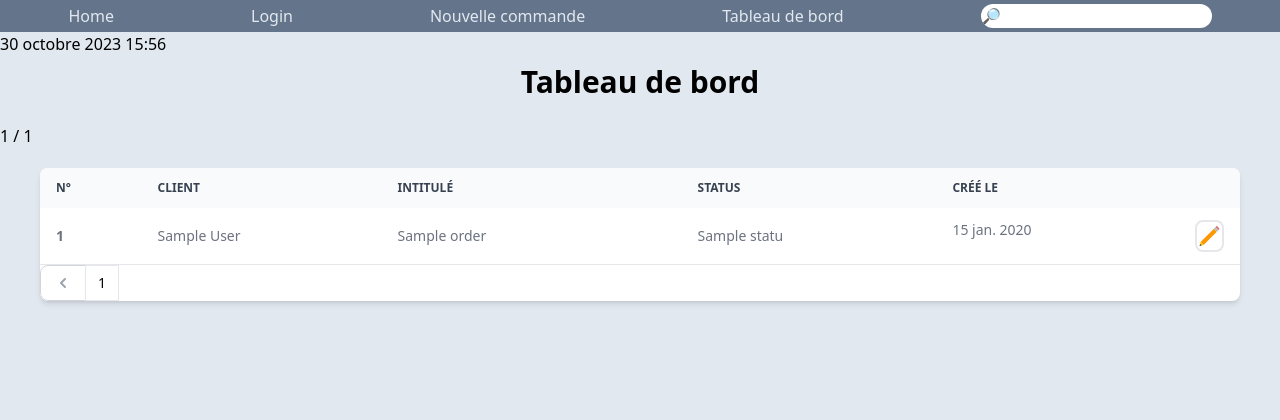
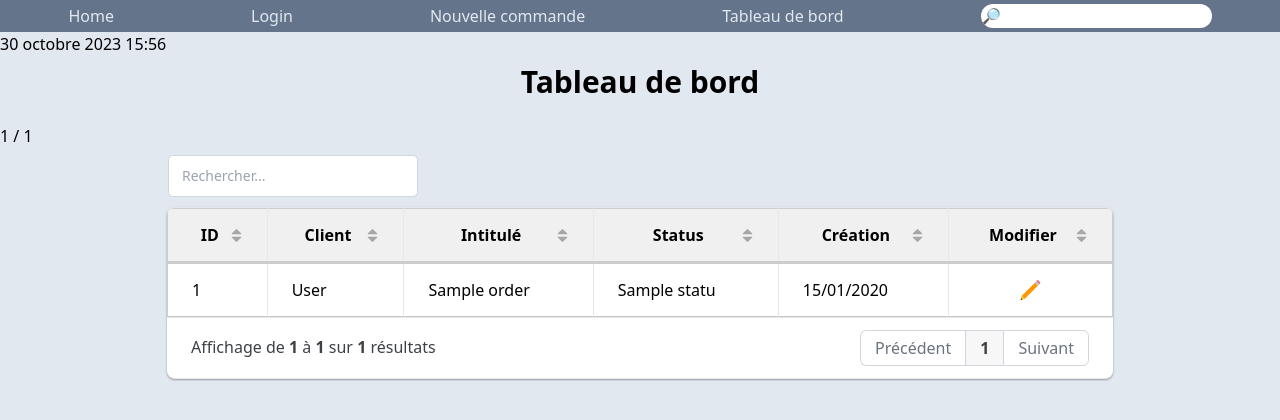
Before and after one commit to SimonDesc/order_nest, a Django app: page /dashboard/ in a window 1280 px wide. Shown: the top 420 px of the page. Run offline with Django 4.2, Linux system fonts and the light colour scheme; tables that the repository leaves empty hold one stand-in row (values such as "Sample post"); some libraries are stand-ins or nearby versions.

Commit message:
add gridjs and dashboard view

```diff
--- /dev/null
+++ b/src/webapp/static/js/grid.js
@@ -0,0 +1,82 @@
+document.addEventListener("DOMContentLoaded", function() {
+    const {
+        html
+    } = gridjs;
+    const columns = [
+        'ID',
+        'Client',
+        'Intitulé',
+        'Status',
+        'Création',
+        {
+            name: 'Modifier',
+            formatter: (_, row) => {
+                console.log(row)
+                return html(`<div class="flex justify-center"><a href='${row.cells[5].data}'><svg xmlns="http://www.w3.org/2000/svg"  viewBox="0 0 48 48" width="25px" height="28px"><path fill="#E57373" d="M42.583,9.067l-3.651-3.65c-0.555-0.556-1.459-0.556-2.015,0l-1.718,1.72l5.664,5.664l1.72-1.718C43.139,10.526,43.139,9.625,42.583,9.067"/><path fill="#FF9800" d="M4.465 21.524H40.471999999999994V29.535H4.465z" transform="rotate(134.999 22.469 25.53)"/><path fill="#B0BEC5" d="M34.61 7.379H38.616V15.392H34.61z" transform="rotate(-45.02 36.61 11.385)"/><path fill="#FFC107" d="M6.905 35.43L5 43 12.571 41.094z"/><path fill="#37474F" d="M5.965 39.172L5 43 8.827 42.035z"/></a></div>`)
+            }
+        },
+    ]
+
+    const grid = new gridjs.Grid({
+        columns: columns,
+        search: true,
+        pagination: {
+            limit: 20
+        },
+        width: 950,
+        resizable: true,
+        sort: true,
+        style: {
+            table: {
+                border: '1px solid #ccc'
+            },
+            th: {
+                'background-color': 'rgba(240, 240, 240)',
+                color: '#000',
+                'border-bottom': '3px solid #ccc',
+                'text-align': 'center'
+            },
+            td: {
+                'text-align': 'left'
+            },
+        },
+        language: {
+            'search': {
+                'placeholder': 'Rechercher...'
+            },
+            'pagination': {
+                'previous': 'Précédent',
+                'next': 'Suivant',
+                'showing': 'Affichage de',
+                'to': 'à',
+                'of': 'sur',
+                'results': 'résultats',
+                'first': 'Premier',
+                'last': 'Dernier',
+                'info': 'Affiche de $1 à $2 sur $3 résultats'
+            },
+            'loading': 'Chargement...',
+            'noRecordsFound': 'Aucun enregistrement trouvé',
+            'serverError': 'Erreur serveur',
+            'export': {
+                'csv': 'Télécharger en CSV',
+                'json': 'Télécharger en JSON'
+            },
+            'clear': 'Effacer',
+            'filter': {
+                'apply': 'Appliquer',
+                'cancel': 'Annuler'
+            },
+            'sort': {
+                'asc': 'Croissant',
+                'desc': 'Décroissant'
+            }
+        },
+        server: {
+            url: '/get_orders/',
+            then: data => data.results.map(order => [order.IDorder, order.customer, order.label, order.status, order.created, order.url])
+        }
+
+    });
+    grid.render(document.getElementById("wrapper"));
+});
--- a/src/webapp/templates/webapp/dashboard.html
+++ b/src/webapp/templates/webapp/dashboard.html
@@ -3,6 +3,9 @@
 
 {% block title %}
     <title>Tableau de bord</title>
+    <script src="https://cdn.jsdelivr.net/npm/gridjs/dist/gridjs.umd.js"></script>
+    <script src="{% static 'js/grid.js' %}"></script>
+    <link href="https://cdn.jsdelivr.net/npm/gridjs/dist/theme/mermaid.min.css" rel="stylesheet" />
 {% endblock %}
 
 {% block content %}
@@ -11,96 +14,12 @@
 
 
     <div class="flex items-center justify-center my-2"><h1 class="text-3xl font-bold mb-4">Tableau de bord</h1></div>
-<p> {{ accumulated_objects }} / {{ total_obj }} </p>
-</div>
-
-<section class=" dark:bg-gray-900 p-3 sm:p-5">
-    <div class="max-w-[1200px] mx-auto">
-        <!-- Commencez votre code ici -->
-        <div class="bg-white dark:bg-gray-800 relative shadow-md sm:rounded-lg overflow-hidden">
-            <!-- Début tableau -->
-            <div class="overflow-x-auto">
-                <table class="w-full h-full text-sm text-left text-gray-500 dark:text-gray-400">
-                    <thead class="text-xs text-gray-700 uppercase bg-gray-50 dark:bg-gray-700 dark:text-gray-400">
-                        <tr>
-                            <th scope="col" class="px-4 py-3">N°</th>
-                            <th scope="col" class="px-4 py-3">Client</th>
-                            <th scope="col" class="px-4 py-3">Intitulé</th>
-                            <th scope="col" class="px-4 py-3">Status</th>
-                            <th scope="col" class="px-4 py-3">Créé le</th>
-
-                        </tr>
-                    </thead>
-					<tbody>
-						{% for order in orders %}
-                          <tr class="{% if forloop.counter|divisibleby:2 %}border-b bg-gray-50 dark:bg-gray-800 dark:border-gray-700{% else %}bg-white border-b dark:bg-gray-900 dark:border-gray-700{% endif %}">
-                              <th scope="row" class="px-4 py-3">{{ order.pk }}</th>
-								<td class="px-4 py-3 w-1/5">{{ order.customer.first_name }} {{ order.customer.last_name|truncatechars:10 }}</td>
-								<td class="px-4 py-3 w-1/4">{{ order.label|truncatechars:25 }}</td>
-								<td class="px-4 py-3">{{ order.status }}</td>
-                              <td class="px-4 py-3 flex justify-between"><div> {{ order.created_at|date:"SHORT_DATE_FORMAT" }} </div>
-                                		<div class="border-2 rounded-lg"> <a href="{% url 'webapp:order-edit' pk=order.pk %}">
-                                        <svg xmlns="http://www.w3.org/2000/svg"  viewBox="0 0 48 48" width="25px" height="28px"><path fill="#E57373" d="M42.583,9.067l-3.651-3.65c-0.555-0.556-1.459-0.556-2.015,0l-1.718,1.72l5.664,5.664l1.72-1.718C43.139,10.526,43.139,9.625,42.583,9.067"/><path fill="#FF9800" d="M4.465 21.524H40.471999999999994V29.535H4.465z" transform="rotate(134.999 22.469 25.53)"/><path fill="#B0BEC5" d="M34.61 7.379H38.616V15.392H34.61z" transform="rotate(-45.02 36.61 11.385)"/><path fill="#FFC107" d="M6.905 35.43L5 43 12.571 41.094z"/><path fill="#37474F" d="M5.965 39.172L5 43 8.827 42.035z"/>
-                                        </svg>
-                                        </a></div>
-                                </td>
-								<!-- bouton -->
-
-							</tr>
-						{% endfor %}
-					</tbody>
-                </table>
-                <!-- Start Pagination -->
-                <ul class="inline-flex items-stretch -space-x-px">
+    <p> {{ accumulated_objects }} / {{ total_obj }} </p>
 
 
-                    <li>
-				{% if page_obj.has_previous %}
-				<a href="?page={{ page_obj.previous_page_number }}" class="flex items-center justify-center h-full py-1.5 px-3 ml-0 text-gray-500 bg-white rounded-l-lg border border-gray-300 hover:bg-gray-100 hover:text-gray-700 dark:bg-gray-800 dark:border-gray-700 dark:text-gray-400 dark:hover:bg-gray-700 dark:hover:text-white">
-					<span class="sr-only">Previous</span>
-					<svg class="w-5 h-5" aria-hidden="true" fill="currentColor" viewbox="0 0 20 20" xmlns="http://www.w3.org/2000/svg">
-                        <path fill-rule="evenodd" d="M12.707 5.293a1 1 0 010 1.414L9.414 10l3.293 3.293a1 1 0 01-1.414 1.414l-4-4a1 1 0 010-1.414l4-4a1 1 0 011.414 0z" clip-rule="evenodd" />
-                    </svg>
-				</a>
-                {% else %}
-                <div class="flex items-center justify-center h-full py-1.5 px-3 ml-0 text-gray-400 cursor-not-allowed bg-white rounded-l-lg border border-gray-300 dark:bg-gray-800 dark:border-gray-700 dark:text-gray-400">
-                <span class="sr-only">Previous</span>
-                <svg class="w-5 h-5" aria-hidden="true" fill="currentColor" viewbox="0 0 20 20" xmlns="http://www.w3.org/2000/svg">
-                        <path fill-rule="evenodd" d="M12.707 5.293a1 1 0 010 1.414L9.414 10l3.293 3.293a1 1 0 01-1.414 1.414l-4-4a1 1 0 010-1.414l4-4a1 1 0 011.414 0z" clip-rule="evenodd" />
-                    </svg>
-				{% endif %}
-			</li>
+    <div id="wrapper" class="dashboard flex justify-center"></div>
 
-			{% for i in page_obj.paginator.page_range %}
-				<li>
-					<a href="?page={{ i }}"
-					   class="flex items-center justify-center text-sm py-2 px-3 leading-tight
-							  {% if page_obj.number == i %}
-							  text-primary-600 bg-primary-50 border border-primary-300 hover:bg-primary-100 hover:text-primary-700 dark:border-gray-700 dark:bg-gray-700 dark:text-white
-							  {% else %}
-							  text-gray-500 bg-white border border-gray-300 hover:bg-gray-100 hover:text-gray-700 dark:bg-gray-800 dark:border-gray-700 dark:text-gray-400 dark:hover:bg-gray-700 dark:hover:text-white
-							  {% endif %}">
-					   {{ i }}
-					</a>
-				</li>
-			{% endfor %}
 
-			<li>
-				{% if page_obj.has_next %}
-				<a href="?page={{ page_obj.next_page_number }}" class="flex items-center justify-center h-full py-1.5 px-3 leading-tight text-gray-500 bg-white rounded-r-lg border border-gray-300 hover:bg-gray-100 hover:text-gray-700 dark:bg-gray-800 dark:border-gray-700 dark:text-gray-400 dark:hover:bg-gray-700 dark:hover:text-white">
-					<span class="sr-only">Next</span>
-                    <svg class="w-5 h-5" aria-hidden="true" fill="currentColor" viewbox="0 0 20 20" xmlns="http://www.w3.org/2000/svg">
-                                <path fill-rule="evenodd" d="M7.293 14.707a1 1 0 010-1.414L10.586 10 7.293 6.707a1 1 0 011.414-1.414l4 4a1 1 0 010 1.414l-4 4a1 1 0 01-1.414 0z" clip-rule="evenodd" />
-                    </svg>
-				</a>
-				{% endif %}
-			</li>
-		</ul>
-
-            </div>
-        </div>
-    </div>
-</section>
 
 
 
--- a/src/webapp/urls.py
+++ b/src/webapp/urls.py
@@ -2,7 +2,7 @@ from django.conf import settings
 from django.conf.urls.static import static
 from django.urls import path
 from .views import WebappLogin, WebappHome, CreateOrder, EditOrder, DeleteOrder, SearchOrder, Dashboard, \
-    DeleteProduct, EditProduct, AddProductsToOrder, get_clients, save_canvas, DeleteCanvas, get_canvas
+    DeleteProduct, EditProduct, AddProductsToOrder, get_clients, save_canvas, DeleteCanvas, get_canvas, get_orders
 
 app_name = 'webapp'
 
@@ -30,7 +30,7 @@ urlpatterns = [
     path('get_clients/', get_clients, name='get_clients'),
     path('save_canvas/', save_canvas, name='save_canvas'),
     path('get_canvas/<int:pk>', get_canvas, name='get_canvas'),
-
+    path('get_orders/', get_orders, name='get_orders'),
 
 ]
 
--- a/src/webapp/views.py
+++ b/src/webapp/views.py
@@ -7,6 +7,7 @@ from django.conf import settings
 from django.core.files.base import ContentFile
 
 from django.core.paginator import Paginator
+from django.core.serializers import serialize
 from django.db.models import Q
 from django.http import JsonResponse, HttpResponse
 from django.shortcuts import render, redirect
@@ -320,6 +321,26 @@ def save_canvas(request):
         return HttpResponse(str(file_name))
 
 
+def get_orders(request):
+    orders = Order.objects.all().order_by('-created_at')
+
+    order_list = []
+    for order in orders:
+        order_dict = {
+            'IDorder': str(order.pk),
+            'customer': order.customer.last_name,
+            'label': order.label,
+            'status': str(order.status),
+            'created': order.created_at.strftime('%d/%m/%Y'),
+            'url': str(reverse('webapp:order-edit', kwargs={'pk': order.pk}))
+        }
+        order_list.append(order_dict)
+
+    print(order_list)
+    data = {'results': order_list}
+    return JsonResponse(data)
+
+
 class DeleteCanvas(DeleteView):
     model = OrderAttachment
 
```
